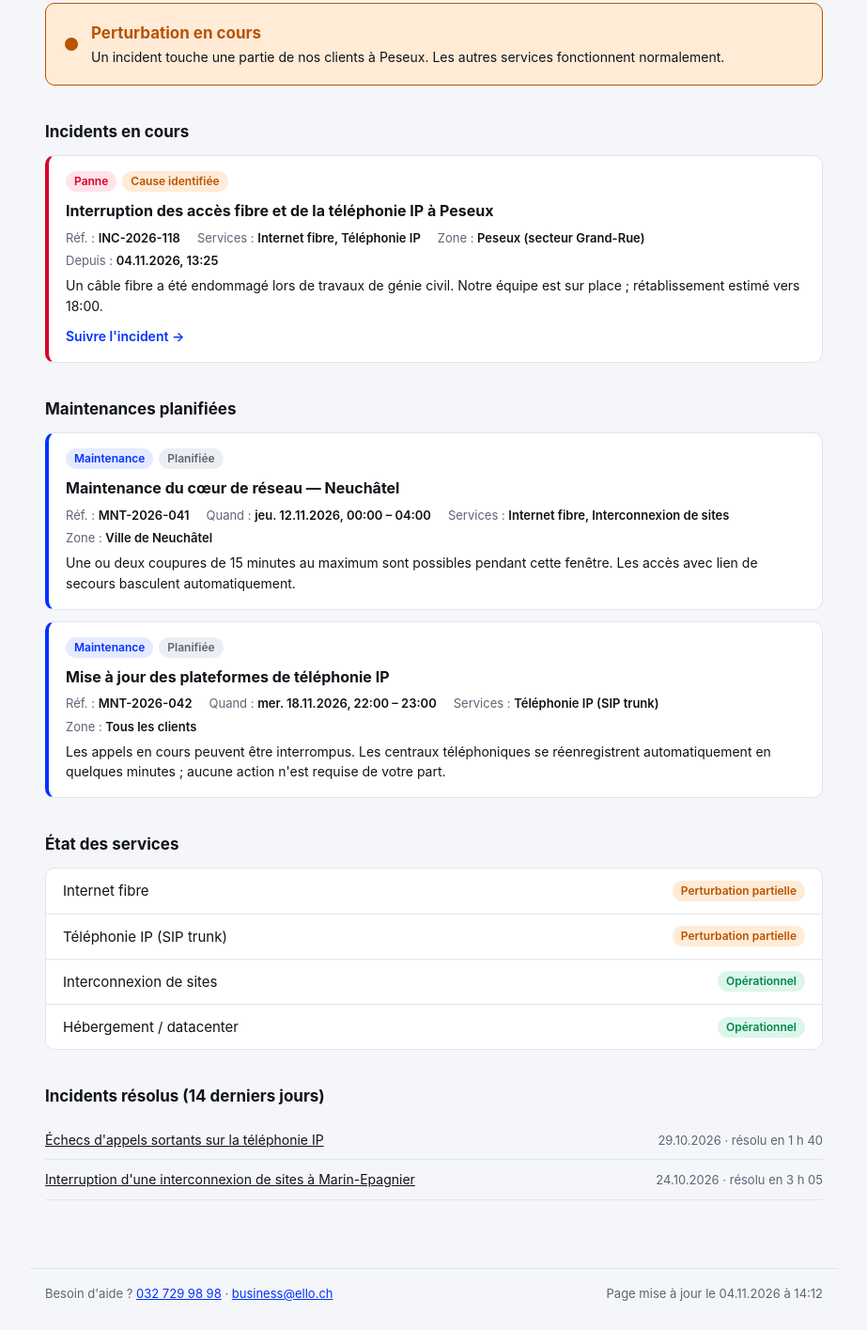
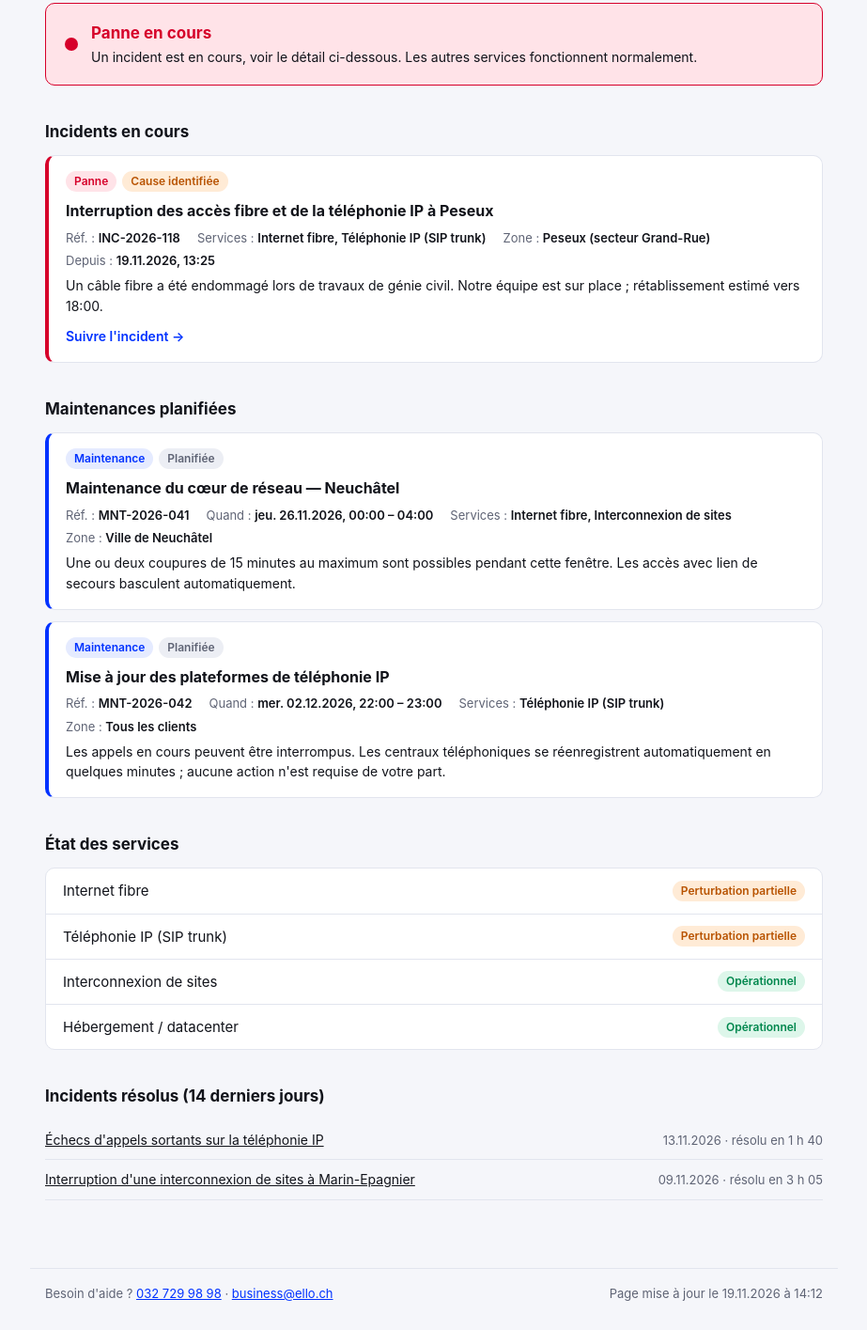
Before and after one commit to ello-it/b2b-status, a plain HTML site: page index.html in a window 1280 px wide. Shown: the part 124-1539 px from the top of the page at 94% size, without its empty margins (178-1101 px from the left). Drawn offline with Linux system fonts and the light colour scheme.

Commit message:
Contenu piloté par status.json, publié depuis le dashboard hotline
Le HTML ne contient plus de données : assets/status.js affiche services,
incidents, maintenances et historique à partir de status.json, que le
dashboard (onglet B2B) commite via l'API GitHub. Page d'incident unique
incident.html?id=…, bandeau global calculé, bandeau de test piloté par
test_mode, rafraîchissement automatique toutes les minutes.

Co-Authored-By: Claude Opus 5.5 <noreply@anthropic.com>

```diff
--- /dev/null
+++ b/assets/status.js
@@ -0,0 +1,247 @@
+/* Page de statut ello business — tout le contenu vient de status.json.
+   Ce fichier est publié depuis le dashboard hotline (onglet B2B), qui le commite
+   dans ce dépôt via l'API GitHub : ne pas éditer le HTML pour changer un statut.
+   Dates stockées en heure suisse, format "AAAA-MM-JJTHH:MM", sans fuseau. */
+(function () {
+  'use strict';
+
+  var HISTORY_DAYS = 14;
+  var REFRESH_MS   = 60 * 1000;
+
+  var SERVICE_STATUS = {
+    ok:          { label: 'Opérationnel',           cls: 'ok' },
+    degraded:    { label: 'Perturbation partielle', cls: 'warn' },
+    outage:      { label: 'Panne',                  cls: 'danger' },
+    maintenance: { label: 'Maintenance',            cls: 'info' }
+  };
+  var SEVERITY = {
+    outage:   { label: 'Panne',        cls: 'danger' },
+    degraded: { label: 'Perturbation', cls: 'warn' }
+  };
+  var STAGES = [
+    { id: 'investigating', label: 'Analyse en cours',           cls: 'neutral' },
+    { id: 'identified',    label: 'Cause identifiée',           cls: 'warn' },
+    { id: 'monitoring',    label: 'Rétabli, sous surveillance', cls: 'info' },
+    { id: 'resolved',      label: 'Résolu',                     cls: 'ok' }
+  ];
+  var OVERALL = {
+    danger: 'Panne en cours',
+    warn:   'Perturbation en cours',
+    info:   'Maintenance en cours',
+    ok:     'Tous les services sont opérationnels'
+  };
+  var DAYS = ['dim.', 'lun.', 'mar.', 'mer.', 'jeu.', 'ven.', 'sam.'];
+
+  // ── Helpers ────────────────────────────────────────────────────────────
+  function $(id) { return document.getElementById(id); }
+  function esc(s) {
+    return String(s == null ? '' : s).replace(/[&<>"']/g, function (c) {
+      return { '&': '&amp;', '<': '&lt;', '>': '&gt;', '"': '&quot;', "'": '&#39;' }[c];
+    });
+  }
+  function nl2br(s) { return esc(s).replace(/\n/g, '<br>'); }
+  function pill(cls, label) { return '<span class="pill ' + cls + '">' + esc(label) + '</span>'; }
+  function stageOf(id) {
+    for (var i = 0; i < STAGES.length; i++) if (STAGES[i].id === id) return i;
+    return 0;
+  }
+  function severityOf(inc) { return SEVERITY[inc.severity] || SEVERITY.degraded; }
+
+  function parse(s) {
+    var m = /^(\d{4})-(\d{2})-(\d{2})T(\d{2}):(\d{2})/.exec(s || '');
+    return m ? new Date(+m[1], +m[2] - 1, +m[3], +m[4], +m[5]) : null;
+  }
+  function pad(n) { return (n < 10 ? '0' : '') + n; }
+  function fmtDate(d) { return pad(d.getDate()) + '.' + pad(d.getMonth() + 1) + '.' + d.getFullYear(); }
+  function fmtTime(d) { return pad(d.getHours()) + ':' + pad(d.getMinutes()); }
+  function fmt(s) { var d = parse(s); return d ? fmtDate(d) + ', ' + fmtTime(d) : ''; }
+  function fmtRange(a, b) {
+    var d1 = parse(a), d2 = parse(b);
+    if (!d1) return '';
+    var out = DAYS[d1.getDay()] + ' ' + fmtDate(d1) + ', ' + fmtTime(d1);
+    if (d2) out += fmtDate(d1) === fmtDate(d2)
+      ? ' – ' + fmtTime(d2)
+      : ' – ' + DAYS[d2.getDay()] + ' ' + fmtDate(d2) + ', ' + fmtTime(d2);
+    return out;
+  }
+  function fmtDuration(a, b) {
+    var d1 = parse(a), d2 = parse(b);
+    if (!d1 || !d2) return '';
+    var min = Math.max(0, Math.round((d2 - d1) / 60000));
+    var h = Math.floor(min / 60), m = min % 60;
+    if (h >= 24) return Math.floor(h / 24) + ' j ' + (h % 24) + ' h';
+    return h ? h + ' h ' + pad(m) : m + ' min';
+  }
+
+  function serviceNames(data, ids) {
+    var byId = {}, out = [];
+    (data.services || []).forEach(function (s) { byId[s.id] = s.name; });
+    (ids || []).forEach(function (id) { if (byId[id]) out.push(byId[id]); });
+    return out.join(', ');
+  }
+  function byDesc(key) { return function (a, b) { return (b[key] || '') < (a[key] || '') ? -1 : 1; }; }
+
+  function activeIncidents(data) {
+    return (data.incidents || []).filter(function (i) { return i.stage !== 'resolved'; })
+      .sort(byDesc('started'));
+  }
+  function upcomingMaintenances(data, now) {
+    return (data.maintenances || []).filter(function (m) { var e = parse(m.end); return e && e > now; })
+      .sort(function (a, b) { return a.start < b.start ? -1 : 1; });
+  }
+  function isRunning(m, now) { var s = parse(m.start); return s && s <= now; }
+
+  function meta(items) {
+    return '<div class="meta">' + items.filter(function (it) { return it[1]; }).map(function (it) {
+      return '<span>' + esc(it[0]) + ' : <b>' + esc(it[1]) + '</b></span>';
+    }).join('') + '</div>';
+  }
+
+  function renderChrome(data) {
+    $('test-banner').hidden = !data.test_mode;
+    var u = parse(data.updated);
+    $('updated').textContent = u ? 'Page mise à jour le ' + fmtDate(u) + ' à ' + fmtTime(u) : '';
+  }
+
+  // ── Page d'accueil ─────────────────────────────────────────────────────
+  function renderIndex(data) {
+    var now = new Date();
+    var active = activeIncidents(data);
+    var maint  = upcomingMaintenances(data, now);
+    var svc    = data.services || [];
+    function svcHas(st) { return svc.some(function (s) { return s.status === st; }); }
+
+    var level = 'ok';
+    if (svcHas('outage') || active.some(function (i) { return i.severity === 'outage'; })) level = 'danger';
+    else if (svcHas('degraded') || active.length) level = 'warn';
+    else if (svcHas('maintenance') || maint.some(function (m) { return isRunning(m, now); })) level = 'info';
+
+    var text = data.message;
+    if (!text) {
+      if (level === 'ok') text = 'Aucun incident en cours.';
+      else if (level === 'info') text = 'Une maintenance planifiée est en cours. De brèves interruptions sont possibles.';
+      else if (active.length === 1) text = 'Un incident est en cours, voir le détail ci-dessous. Les autres services fonctionnent normalement.';
+      else if (active.length > 1) text = active.length + ' incidents sont en cours, voir le détail ci-dessous.';
+      else text = 'Certains services sont perturbés. Nos équipes sont mobilisées.';
+    }
+    var ov = $('overall');
+    ov.className = 'overall ' + level;
+    ov.innerHTML = '<span class="dot" aria-hidden="true"></span><div><strong>' + esc(OVERALL[level]) +
+      '</strong><p>' + esc(text) + '</p></div>';
+
+    $('incidents').innerHTML = active.length ? active.map(function (inc) {
+      var sev = severityOf(inc), st = STAGES[stageOf(inc.stage)];
+      var href = 'incident.html?id=' + encodeURIComponent(inc.id);
+      return '<article class="card accent-' + sev.cls + '">' +
+        '<div class="pills">' + pill(sev.cls, sev.label) + pill(st.cls, st.label) + '</div>' +
+        '<h3><a href="' + href + '">' + esc(inc.title) + '</a></h3>' +
+        meta([['Réf.', inc.id], ['Services', serviceNames(data, inc.services)],
+              ['Zone', inc.zone], ['Depuis', fmt(inc.started)]]) +
+        (inc.summary ? '<p>' + nl2br(inc.summary) + '</p>' : '') +
+        '<a class="more" href="' + href + '">Suivre l\'incident &rarr;</a>' +
+        '</article>';
+    }).join('') : '<div class="empty">Aucun incident en cours.</div>';
+
+    $('maintenances').innerHTML = maint.length ? maint.map(function (m) {
+      var running = isRunning(m, now);
+      return '<article class="card accent-info">' +
+        '<div class="pills">' + pill('info', 'Maintenance') +
+          (running ? pill('warn', 'En cours') : pill('neutral', 'Planifiée')) + '</div>' +
+        '<h3>' + esc(m.title) + '</h3>' +
+        meta([['Réf.', m.id], ['Quand', fmtRange(m.start, m.end)],
+              ['Services', serviceNames(data, m.services)], ['Zone', m.zone]]) +
+        (m.text ? '<p>' + nl2br(m.text) + '</p>' : '') +
+        '</article>';
+    }).join('') : '<div class="empty">Aucune maintenance planifiée.</div>';
+
+    $('services').innerHTML = svc.map(function (s) {
+      var st = SERVICE_STATUS[s.status] || SERVICE_STATUS.ok;
+      return '<li><span>' + esc(s.name) + '</span>' + pill(st.cls, st.label) + '</li>';
+    }).join('');
+
+    var since = new Date(now.getTime() - HISTORY_DAYS * 86400000);
+    var past = (data.incidents || []).filter(function (i) {
+      var r = parse(i.resolved);
+      return i.stage === 'resolved' && r && r >= since;
+    }).sort(byDesc('resolved'));
+    $('history').innerHTML = past.length ? past.map(function (i) {
+      var r = parse(i.resolved);
+      return '<li><a href="incident.html?id=' + encodeURIComponent(i.id) + '">' + esc(i.title) + '</a>' +
+        '<time datetime="' + esc(i.resolved) + '">' + fmtDate(r) + ' · résolu en ' + fmtDuration(i.started, i.resolved) +
+        '</time></li>';
+    }).join('') : '<li class="muted">Aucun incident ces ' + HISTORY_DAYS + ' derniers jours.</li>';
+  }
+
+  // ── Page d'un incident ─────────────────────────────────────────────────
+  function renderIncident(data) {
+    var id = new URLSearchParams(location.search).get('id');
+    var inc = null;
+    (data.incidents || []).forEach(function (i) { if (i.id === id) inc = i; });
+    var main = $('incident');
+    if (!inc) {
+      main.innerHTML = '<h1>Incident introuvable</h1><p class="muted">Cet incident n\'existe pas ou n\'est plus affiché.</p>';
+      return;
+    }
+    document.title = inc.title + ' — Statut ello business';
+    var sev = severityOf(inc), idx = stageOf(inc.stage), st = STAGES[idx];
+    var resolved = inc.stage === 'resolved';
+    var updates = (inc.updates || []).slice().sort(byDesc('at'));
+    var last = updates.length ? updates[0].at : inc.started;
+    var lastD = parse(last);
+
+    var facts = [['Services touchés', serviceNames(data, inc.services)], ['Zone', inc.zone], ['Début', fmt(inc.started)]];
+    if (resolved) facts.push(['Fin', fmt(inc.resolved) + (inc.resolved ? ' (durée ' + fmtDuration(inc.started, inc.resolved) + ')' : '')]);
+    else facts.push(['Rétablissement estimé', inc.eta]);
+
+    main.innerHTML =
+      '<div class="incident-head"><div class="pills">' + pill(sev.cls, sev.label) +
+        pill(st.cls, resolved ? 'Résolu' : 'En cours · ' + st.label) + '</div>' +
+        '<h1>' + esc(inc.title) + '</h1>' +
+        '<p class="muted small">Réf. <b>' + esc(inc.id) + '</b>' +
+          (lastD ? ' · Dernière mise à jour : ' + fmtDate(lastD) + ' à ' + fmtTime(lastD) : '') + '</p></div>' +
+      '<ol class="steps" aria-label="Avancement de l\'incident">' + STAGES.map(function (s, i) {
+        var cls = (i <= idx ? 'done' : '') + (i === idx ? ' current' : '');
+        return '<li class="' + cls + '"' + (i === idx ? ' aria-current="step"' : '') + '>' + esc(s.label) + '</li>';
+      }).join('') + '</ol>' +
+      '<dl class="facts">' + facts.filter(function (f) { return f[1]; }).map(function (f) {
+        return '<div><dt>' + esc(f[0]) + '</dt><dd>' + esc(f[1]) + '</dd></div>';
+      }).join('') + '</dl>' +
+      (resolved ? '' :
+        '<div class="advice"><strong>Ce que vous pouvez faire</strong><ul>' +
+        '<li>Si votre site dispose d\'un lien de secours, il a dû prendre le relais automatiquement.</li>' +
+        '<li>Les contacts techniques enregistrés chez nous sont informés par e-mail à chaque étape, jusqu\'au rétablissement.</li>' +
+        '<li>Si vous constatez un impact qui ne figure pas ici, contactez le support business en citant la référence ' + esc(inc.id) + '.</li>' +
+        '</ul></div>') +
+      (updates.length ? '<h2>Historique de l\'incident</h2><ol class="timeline">' + updates.map(function (u) {
+        var us = STAGES[stageOf(u.stage)];
+        return '<li><div class="when">' + esc(fmt(u.at)) + ' ' + pill(us.cls, us.label) + '</div><p>' + nl2br(u.text) + '</p></li>';
+      }).join('') + '</ol>' : '');
+  }
+
+  // ── Chargement ─────────────────────────────────────────────────────────
+  var page = document.body.getAttribute('data-page');
+  var loaded = false;
+
+  function load() {
+    // Paramètre anti-cache : GitHub Pages sert les fichiers avec 10 min de cache CDN.
+    fetch('status.json?t=' + Date.now(), { cache: 'no-store' })
+      .then(function (r) { if (!r.ok) throw new Error(r.status); return r.json(); })
+      .then(function (data) {
+        renderChrome(data);
+        if (page === 'incident') renderIncident(data); else renderIndex(data);
+        loaded = true;
+      })
+      .catch(function () {
+        // Échec d'un rafraîchissement : on garde le dernier état affiché.
+        if (loaded) return;
+        var box = $(page === 'incident' ? 'incident' : 'overall');
+        if (box) {
+          box.className = page === 'incident' ? '' : 'overall warn';
+          box.innerHTML = '<div><strong>État des services indisponible</strong><p>Impossible de charger les informations. ' +
+            'En cas de problème, contactez le support au 032 729 98 98.</p></div>';
+        }
+      });
+  }
+  load();
+  setInterval(load, REFRESH_MS);
+})();
--- a/assets/style.css
+++ b/assets/style.css
@@ -76,6 +76,8 @@ h2 { font-size: 17px; margin: 36px 0 12px; }
 .overall.ok     { color: var(--ok);     background: var(--ok-bg);     border-color: var(--ok); }
 .overall.warn   { color: var(--warn);   background: var(--warn-bg);   border-color: var(--warn); }
 .overall.danger { color: var(--danger); background: var(--danger-bg); border-color: var(--danger); }
+.overall.info    { color: var(--info);    background: var(--info-bg);    border-color: var(--info); }
+.overall.neutral { color: var(--neutral); background: var(--neutral-bg); border-color: var(--border); }
 
 /* ── Pastilles ──────────────────────────────────────────────────────── */
 .pill {
@@ -94,6 +96,7 @@ h2 { font-size: 17px; margin: 36px 0 12px; }
   padding: 16px 18px; margin-bottom: 12px;
 }
 .card.accent-danger { border-left: 4px solid var(--danger); }
+.card.accent-warn   { border-left: 4px solid var(--warn); }
 .card.accent-info   { border-left: 4px solid var(--info); }
 .card .pills { display: flex; flex-wrap: wrap; gap: 6px; margin-bottom: 8px; }
 .card h3 { font-size: 16px; margin: 0 0 6px; }
@@ -181,7 +184,8 @@ h2 { font-size: 17px; margin: 36px 0 12px; }
   .history li { flex-direction: column; gap: 2px; }
 }
 
-/* ── Bandeau « page de test » (à retirer à la mise en service) ───────── */
+/* ── Bandeau « page de test » (affiché si test_mode = true dans status.json) ── */
+.test-banner[hidden] { display: none; }
 .test-banner {
   background: #D6002A; color: #fff; text-align: center;
   padding: 10px 16px; font-size: 14px;
--- a/index.html
+++ b/index.html
@@ -7,9 +7,10 @@
   <meta name="description" content="État des services ello business : incidents en cours et maintenances planifiées.">
   <link rel="stylesheet" href="assets/style.css">
 </head>
-<body>
+<!-- Contenu affiché depuis status.json (publié depuis le dashboard hotline) — voir assets/status.js -->
+<body data-page="index">
 
-<div class="test-banner" role="alert">
+<div class="test-banner" id="test-banner" role="alert" hidden>
   <strong>Page de test</strong> — les incidents et maintenances affichés ici sont fictifs.
 </div>
 
@@ -22,86 +23,35 @@
 
 <main class="wrap">
 
-  <!-- État global : ok / warn / danger selon l'incident le plus grave en cours -->
-  <div class="overall warn" role="status">
+  <div class="overall neutral" id="overall" role="status">
     <span class="dot" aria-hidden="true"></span>
-    <div>
-      <strong>Perturbation en cours</strong>
-      <p>Un incident touche une partie de nos clients à Peseux. Les autres services fonctionnent normalement.</p>
-    </div>
+    <div><strong>Chargement…</strong><p>Récupération de l'état des services.</p></div>
   </div>
+  <noscript>
+    <div class="overall warn"><div><strong>JavaScript requis</strong><p>Activez JavaScript pour afficher l'état des services, ou contactez le support au 032 729 98 98.</p></div></div>
+  </noscript>
 
   <h2>Incidents en cours</h2>
-  <article class="card accent-danger">
-    <div class="pills">
-      <span class="pill danger">Panne</span>
-      <span class="pill warn">Cause identifiée</span>
-    </div>
-    <h3><a href="incidents/2026-11-04-panne-fibre-peseux.html">Interruption des accès fibre et de la téléphonie IP à Peseux</a></h3>
-    <div class="meta">
-      <span>Réf. : <b>INC-2026-118</b></span>
-      <span>Services : <b>Internet fibre, Téléphonie IP</b></span>
-      <span>Zone : <b>Peseux (secteur Grand-Rue)</b></span>
-      <span>Depuis : <b>04.11.2026, 13:25</b></span>
-    </div>
-    <p>Un câble fibre a été endommagé lors de travaux de génie civil. Notre équipe est sur place ; rétablissement estimé vers 18:00.</p>
-    <a class="more" href="incidents/2026-11-04-panne-fibre-peseux.html">Suivre l'incident &rarr;</a>
-  </article>
+  <div id="incidents"></div>
 
   <h2>Maintenances planifiées</h2>
-  <article class="card accent-info">
-    <div class="pills">
-      <span class="pill info">Maintenance</span>
-      <span class="pill neutral">Planifiée</span>
-    </div>
-    <h3>Maintenance du cœur de réseau — Neuchâtel</h3>
-    <div class="meta">
-      <span>Réf. : <b>MNT-2026-041</b></span>
-      <span>Quand : <b>jeu. 12.11.2026, 00:00 – 04:00</b></span>
-      <span>Services : <b>Internet fibre, Interconnexion de sites</b></span>
-      <span>Zone : <b>Ville de Neuchâtel</b></span>
-    </div>
-    <p>Une ou deux coupures de 15 minutes au maximum sont possibles pendant cette fenêtre. Les accès avec lien de secours basculent automatiquement.</p>
-  </article>
-  <article class="card accent-info">
-    <div class="pills">
-      <span class="pill info">Maintenance</span>
-      <span class="pill neutral">Planifiée</span>
-    </div>
-    <h3>Mise à jour des plateformes de téléphonie IP</h3>
-    <div class="meta">
-      <span>Réf. : <b>MNT-2026-042</b></span>
-      <span>Quand : <b>mer. 18.11.2026, 22:00 – 23:00</b></span>
-      <span>Services : <b>Téléphonie IP (SIP trunk)</b></span>
-      <span>Zone : <b>Tous les clients</b></span>
-    </div>
-    <p>Les appels en cours peuvent être interrompus. Les centraux téléphoniques se réenregistrent automatiquement en quelques minutes ; aucune action n'est requise de votre part.</p>
-  </article>
+  <div id="maintenances"></div>
 
   <h2>État des services</h2>
-  <div class="services">
-    <ul>
-      <li><span>Internet fibre</span><span class="pill warn">Perturbation partielle</span></li>
-      <li><span>Téléphonie IP (SIP trunk)</span><span class="pill warn">Perturbation partielle</span></li>
-      <li><span>Interconnexion de sites</span><span class="pill ok">Opérationnel</span></li>
-      <li><span>Hébergement / datacenter</span><span class="pill ok">Opérationnel</span></li>
-    </ul>
-  </div>
+  <div class="services"><ul id="services"></ul></div>
 
   <h2>Incidents résolus (14 derniers jours)</h2>
-  <ul class="history">
-    <li><a href="#">Échecs d'appels sortants sur la téléphonie IP</a><time datetime="2026-10-29">29.10.2026 · résolu en 1 h 40</time></li>
-    <li><a href="#">Interruption d'une interconnexion de sites à Marin-Epagnier</a><time datetime="2026-10-24">24.10.2026 · résolu en 3 h 05</time></li>
-  </ul>
+  <ul class="history" id="history"></ul>
 
 </main>
 
 <footer class="site-footer">
   <div class="wrap">
     <span>Besoin d'aide ? <a href="tel:+41327299898">032 729 98 98</a> · <a href="mailto:business@ello.ch">business@ello.ch</a></span>
-    <span>Page mise à jour le 04.11.2026 à 14:12</span>
+    <span id="updated"></span>
   </div>
 </footer>
 
+<script src="assets/status.js"></script>
 </body>
 </html>
--- /dev/null
+++ b/status.json
@@ -0,0 +1,82 @@
+{
+ "test_mode": true,
+ "message": "",
+ "updated": "2026-11-19T14:12",
+ "services": [
+  {"id": "fibre", "name": "Internet fibre", "status": "degraded"},
+  {"id": "sip", "name": "Téléphonie IP (SIP trunk)", "status": "degraded"},
+  {"id": "interco", "name": "Interconnexion de sites", "status": "ok"},
+  {"id": "datacenter", "name": "Hébergement / datacenter", "status": "ok"}
+ ],
+ "incidents": [
+  {
+   "id": "INC-2026-118",
+   "title": "Interruption des accès fibre et de la téléphonie IP à Peseux",
+   "severity": "outage",
+   "stage": "identified",
+   "services": ["fibre", "sip"],
+   "zone": "Peseux (secteur Grand-Rue)",
+   "started": "2026-11-19T13:25",
+   "eta": "vers 18:00",
+   "resolved": "",
+   "summary": "Un câble fibre a été endommagé lors de travaux de génie civil. Notre équipe est sur place ; rétablissement estimé vers 18:00.",
+   "updates": [
+    {"at": "2026-11-19T14:10", "stage": "identified", "text": "Notre équipe est sur place. Les soudures du câble endommagé sont en cours. Nous estimons un rétablissement vers 18:00."},
+    {"at": "2026-11-19T13:50", "stage": "identified", "text": "Un câble fibre a été sectionné lors de travaux de génie civil sur la Grand-Rue. Une équipe d'intervention a été envoyée."},
+    {"at": "2026-11-19T13:25", "stage": "investigating", "text": "Nous constatons une interruption des accès fibre et de la téléphonie IP pour une partie de nos clients à Peseux. Nos équipes analysent la situation."}
+   ]
+  },
+  {
+   "id": "INC-2026-115",
+   "title": "Échecs d'appels sortants sur la téléphonie IP",
+   "severity": "degraded",
+   "stage": "resolved",
+   "services": ["sip"],
+   "zone": "Tous les clients",
+   "started": "2026-11-13T09:05",
+   "eta": "",
+   "resolved": "2026-11-13T10:45",
+   "summary": "Une partie des appels sortants échouait suite à un incident chez un opérateur partenaire.",
+   "updates": [
+    {"at": "2026-11-13T10:45", "stage": "resolved", "text": "Les appels sortants fonctionnent à nouveau normalement. L'incident est clos."},
+    {"at": "2026-11-13T09:05", "stage": "investigating", "text": "Une partie des appels sortants échoue. Nos équipes analysent la situation."}
+   ]
+  },
+  {
+   "id": "INC-2026-112",
+   "title": "Interruption d'une interconnexion de sites à Marin-Epagnier",
+   "severity": "outage",
+   "stage": "resolved",
+   "services": ["interco"],
+   "zone": "Marin-Epagnier",
+   "started": "2026-11-09T07:40",
+   "eta": "",
+   "resolved": "2026-11-09T10:45",
+   "summary": "Un équipement d'accès défectueux a été remplacé.",
+   "updates": [
+    {"at": "2026-11-09T10:45", "stage": "resolved", "text": "L'équipement défectueux a été remplacé, l'interconnexion est rétablie."},
+    {"at": "2026-11-09T07:40", "stage": "investigating", "text": "Une interconnexion de sites est interrompue à Marin-Epagnier. Un technicien est en route."}
+   ]
+  }
+ ],
+ "maintenances": [
+  {
+   "id": "MNT-2026-041",
+   "title": "Maintenance du cœur de réseau — Neuchâtel",
+   "start": "2026-11-26T00:00",
+   "end": "2026-11-26T04:00",
+   "services": ["fibre", "interco"],
+   "zone": "Ville de Neuchâtel",
+   "text": "Une ou deux coupures de 15 minutes au maximum sont possibles pendant cette fenêtre. Les accès avec lien de secours basculent automatiquement."
+  },
+  {
+   "id": "MNT-2026-042",
+   "title": "Mise à jour des plateformes de téléphonie IP",
+   "start": "2026-12-02T22:00",
+   "end": "2026-12-02T23:00",
+   "services": ["sip"],
+   "zone": "Tous les clients",
+   "text": "Les appels en cours peuvent être interrompus. Les centraux téléphoniques se réenregistrent automatiquement en quelques minutes ; aucune action n'est requise de votre part."
+  }
+ ]
+}
```
Also changed, not shown: incident.html (added, +39 -0 lines), incidents/2026-11-04-panne-fibre-peseux.html (deleted, +0 -84 lines).
